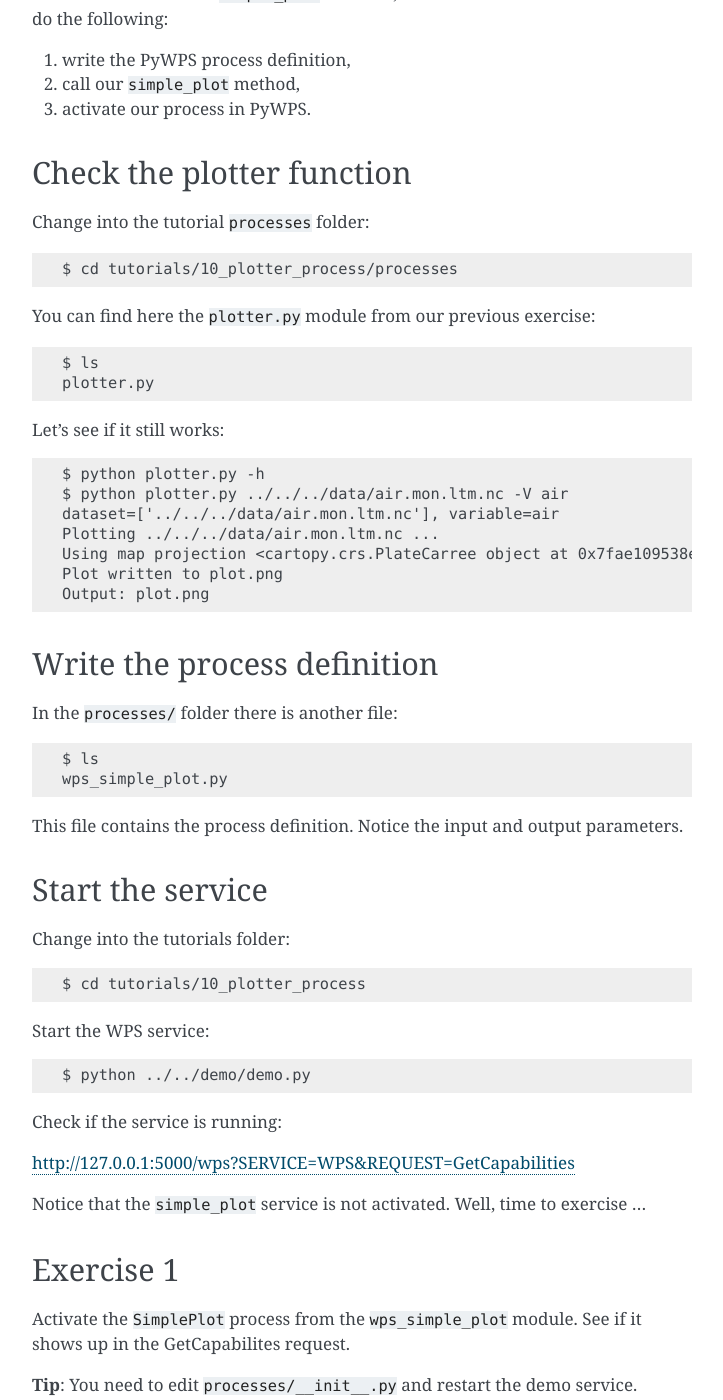
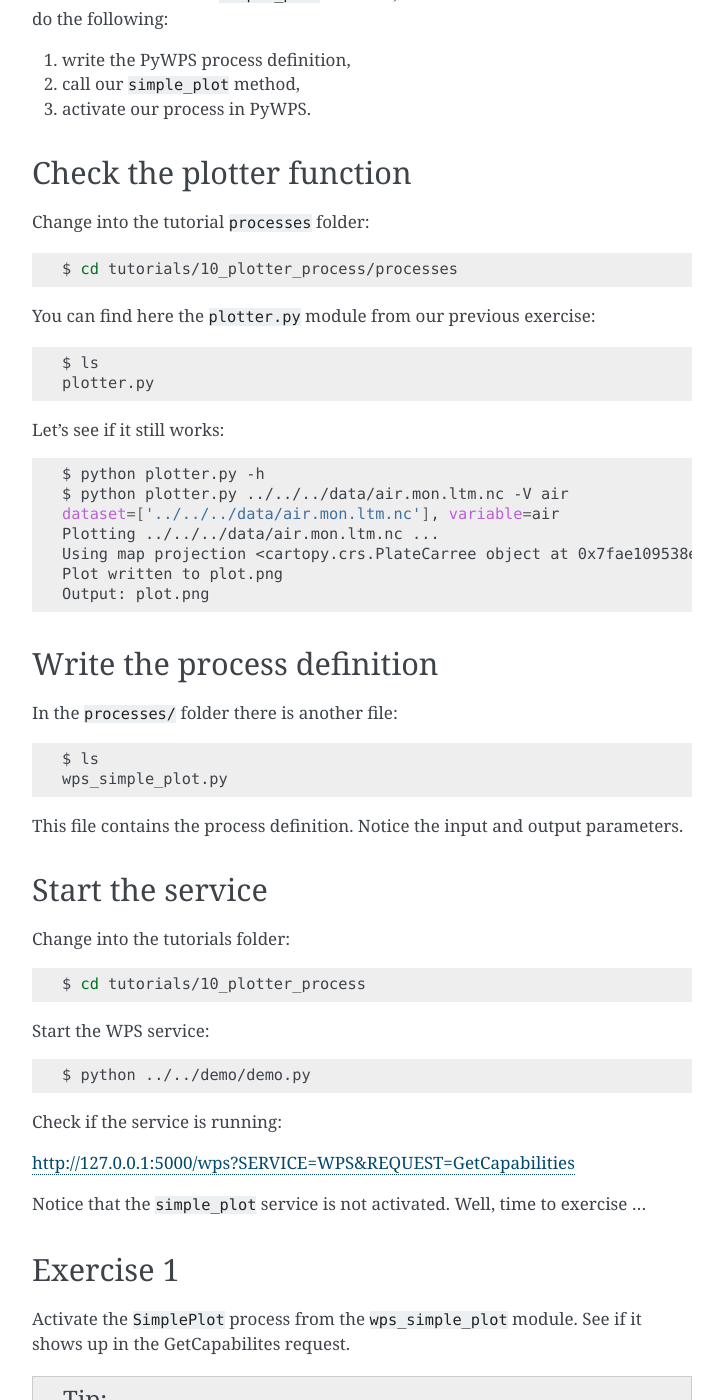
Before and after one commit to bird-house/birdhouse-workshop, a Sphinx documentation site: the page built from docs/source/pywps/process.rst, in a window 1280 px wide and 1400 px high, scrolled down 916 px. Shown: the whole window, without its empty margins (388-1111 px from the left). Built offline with Sphinx 7.4.7, drawn with Linux system fonts in a browser that asks for light colours; some of the changed text lies outside the part shown.

Commit message:
using code-blocks

```diff
--- a/docs/source/pywps/process.rst
+++ b/docs/source/pywps/process.rst
@@ -8,7 +8,9 @@
 
 See :ref:`prepare`.
 
-Activate the conda workshop enviroment::
+Activate the conda workshop enviroment:
+
+.. code-block:: bash
 
     $ source activate workshop
 
@@ -48,16 +50,22 @@
 Check the plotter function
 --------------------------
 
-Change into the tutorial ``processes`` folder::
+Change into the tutorial ``processes`` folder:
+
+.. code-block:: bash
 
   $ cd tutorials/10_plotter_process/processes
 
-You can find here the ``plotter.py`` module from our previous exercise::
+You can find here the ``plotter.py`` module from our previous exercise:
+
+.. code-block:: bash
 
   $ ls
   plotter.py
 
-Let's see if it still works::
+Let's see if it still works:
+
+.. code-block:: bash
 
   $ python plotter.py -h
   $ python plotter.py ../../../data/air.mon.ltm.nc -V air
@@ -71,7 +79,9 @@
 Write the process definition
 -----------------------------
 
-In the ``processes/`` folder there is another file::
+In the ``processes/`` folder there is another file:
+
+.. code-block:: bash
 
   $ ls
   wps_simple_plot.py
@@ -81,11 +91,15 @@
 Start the service
 -----------------
 
-Change into the tutorials folder::
+Change into the tutorials folder:
+
+.. code-block:: bash
 
     $ cd tutorials/10_plotter_process
 
-Start the WPS service::
+Start the WPS service:
+
+.. code-block:: bash
 
     $ python ../../demo/demo.py
 
```
Also changed, not shown: other parts of docs/source/pywps/process.rst (+5 -3 lines), docs/source/pywps/installation.rst (+36 -17 lines).
